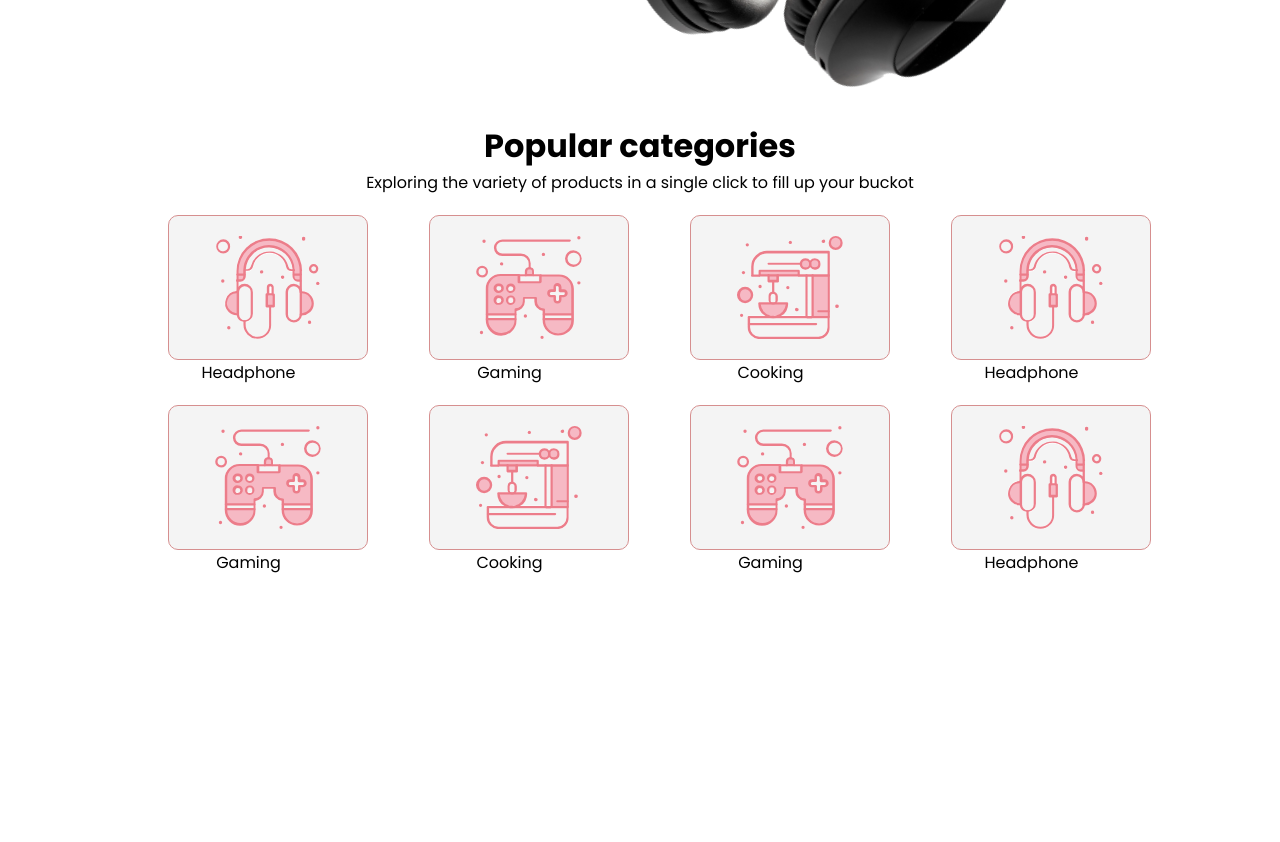
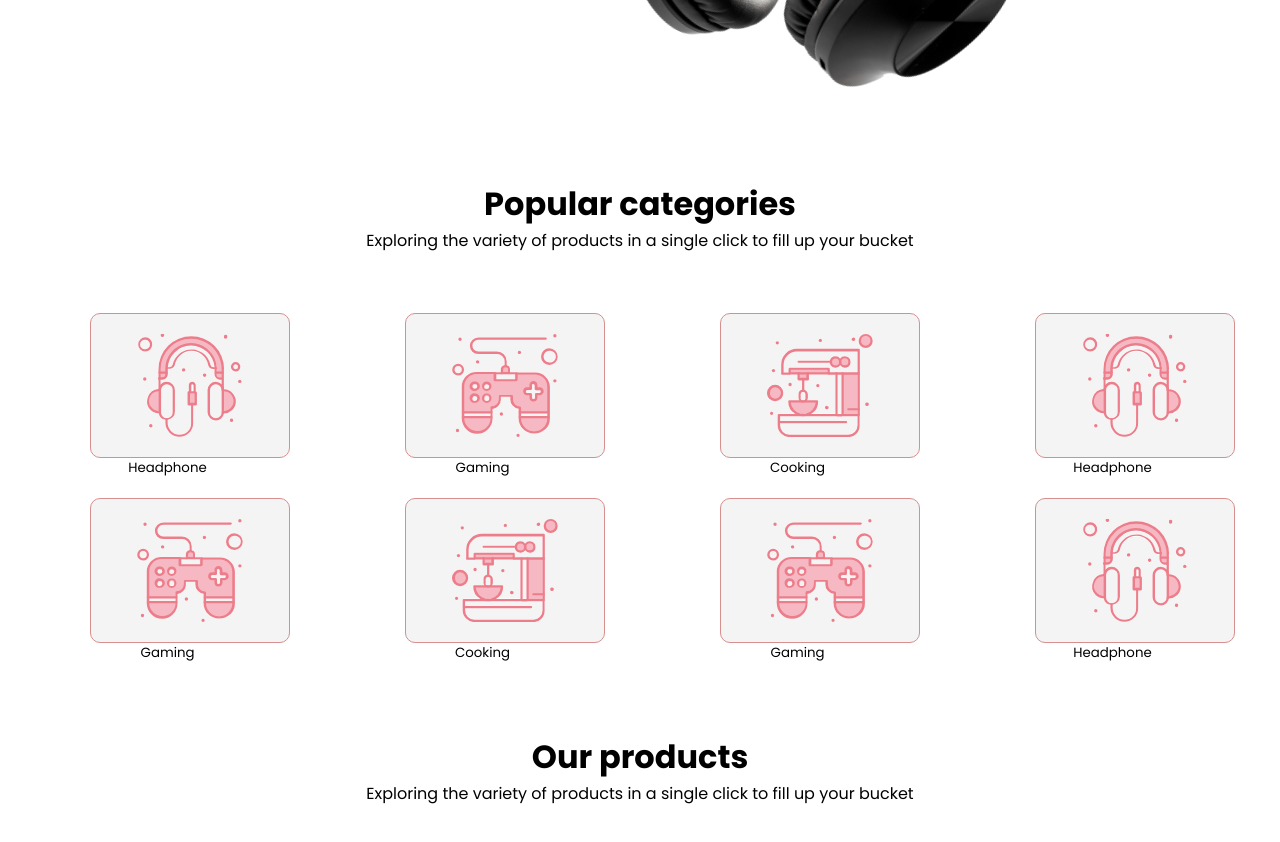
Before and after one commit to minaii93/level-2, a plain HTML site: page index.html in a window 1280 px wide. Shown: the part 620-1462 px from the top of the page. Before the commit the page ends 1195 px from the top, so only its background shows below. Drawn offline with Linux system fonts and the light colour scheme.

Commit message:
text-container 2

```diff
--- a/index.css
+++ b/index.css
@@ -80,6 +80,7 @@ p{
   margin-top: 50px;
   flex: wrap;
   justify-content: space-around;
+  margin-bottom: 0;
 }
 
 .row p{
@@ -95,18 +96,7 @@ p{
 
 }
 
-#.col-2 img{#
-  width: 80%;
-  transform: rotate(25deg);
 
-  background-size: cover;
-  width: 200px;
-  height: 300px;
-  position: absolute;
-
-
-
-}
 .col-2 img{
   height:600px;
   width: 600px;
@@ -156,16 +146,18 @@ p{
 
 .text-container{
   text-align: center;
+  margin-bottom: 40px;
+  margin-top: 0;
 }
 
 .icon-section{
   display: grid;
   grid-template-columns: repeat(4, 1fr);
   grid-template-rows: 1fr 1fr;
-  row-gap: 20px;
   gap: 20px;
-  margin: auto;
+  margin: 20px;
   padding-top: 20px;
+  padding-bottom: 50px;
 
 }
 
@@ -178,7 +170,7 @@ p{
   border-radius: 10px;
   width: 200px;
   height: 145px;
-  margin-left: 40px;
+  margin-left: 70px;
   box-shadow: #000000 1px;
   cursor: pointer;
   background-color: rgb(244, 244, 244);
@@ -188,4 +180,5 @@ p{
 .icon-container p{
   text-align: center;
   top: 20%;
+  font-size: 10pt;
 }
--- a/index.html
+++ b/index.html
@@ -55,9 +55,10 @@
 
     </div>
    </div>
+    </header>
    <div class="text-container">
         <h1>Popular categories</h1>
-        <p>Exploring the variety of products in a single click to fill up your buckot</p>
+        <p>Exploring the variety of products in a single click to fill up your bucket</p>
    </div>
    <section class="icon-section">
         <div class="icon-container">
@@ -71,7 +72,7 @@
             <img src="/ikonok/gamer.svg" alt="">
             <p>Gaming</p>
 
-            </div>
+        </div>
         </div>
         <div class="icon-container">
             <img src="/ikonok/konyhai.svg" alt="">
@@ -107,13 +108,17 @@
             <img src="/ikonok/fules.svg" alt="">
             <p>Headphone</p>
 
-            </div>
+        </div>
         </div>
 
 
+   </section>
 
-   </div>
-</header>
+
+    <div class="text-container">
+        <h1>Our products</h1>
+        <p>Exploring the variety of products in a single click to fill up your bucket</p>
+    </div>
 
 
 
```
